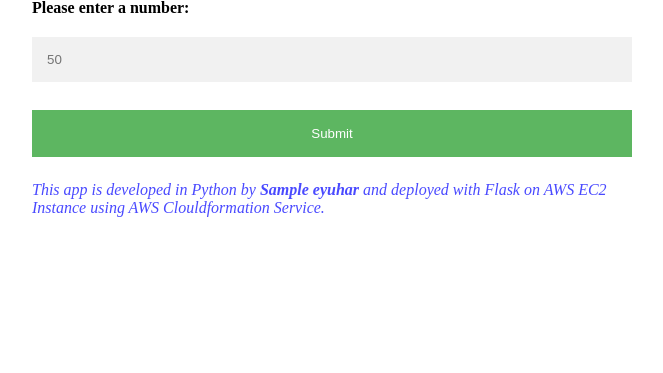
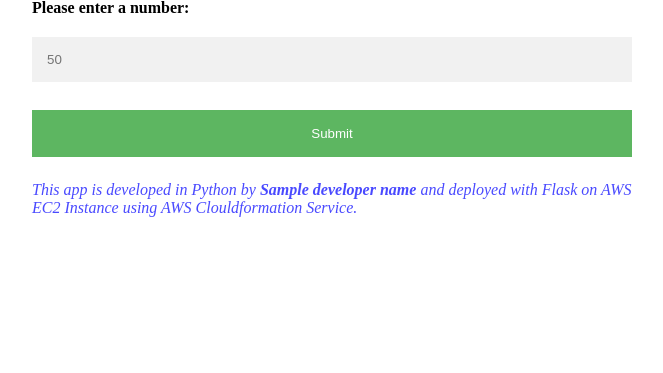
Before and after one commit to eyuhar/roman-numerals-converter, a Flask app: template templates/index.html in a window 1280 px wide. Shown: the part 368-741 px from the top of the page, without its empty margins (308-971 px from the left). Run offline with Flask 3, Linux system fonts and the light colour scheme; the template is opened without the code that fills it: most values are stand-ins (such as "Sample title", 1, 10 or a date in 2020).

Commit message:
Add files via upload

```diff
--- a/app.py
+++ b/app.py
@@ -17,13 +17,13 @@ def main_post():
     if request.method == 'POST':
         alpha = request.form['number']
         if not alpha.isdecimal():
-            return render_template('index.html', developer_name='Guile', not_valid=True)
+            return render_template('index.html', developer_name='eyuhar', not_valid=True)
         number = int(alpha)
         if not 0 < number < 4000:
-            return render_template('index.html', developer_name='Guile', not_valid=True)
-        return render_template('result.html', number_decimal = number , number_roman= convert(number), developer_name='Guile')
+            return render_template('index.html', developer_name='eyuhar', not_valid=True)
+        return render_template('result.html', number_decimal = number , number_roman= convert(number), developer_name='eyuhar')
     else:
-        return render_template('index.html', developer_name='Guile', not_valid=False)
+        return render_template('index.html', developer_name='eyuhar', not_valid=False)
 
 if __name__ == '__main__':
     # app.run(debug=True)
--- a/templates/index.html
+++ b/templates/index.html
@@ -73,7 +73,7 @@
     {% endif %}
   </form>
 
-  <p class="footnote"><i>This app is developed in Python by <b>{{ eyuhar }}</b> and deployed with Flask on AWS EC2 Instance using AWS Clouldformation Service.</i></p>
+  <p class="footnote"><i>This app is developed in Python by <b>{{ developer_name }}</b> and deployed with Flask on AWS EC2 Instance using AWS Clouldformation Service.</i></p>
 </body>
 
 </html>
--- a/templates/result.html
+++ b/templates/result.html
@@ -47,7 +47,7 @@
     <p>Number <span class="result"> <b> {{ number_decimal }}</b> </span>equals to <span class="result"><b>{{ number_roman }}</b></span> in Roman Numerals</p><br><br>
 
 
-    <p class="footnote"><i>This app is developed in Python by <b>{{ eyuhar }}</b> and deployed with Flask on AWS
+    <p class="footnote"><i>This app is developed in Python by <b>{{ developer_name }}</b> and deployed with Flask on AWS
             EC2 Instance using AWS Clouldformation Service.</i></p>
 </body>
 
```
Also changed, not shown: roman-numerals-template.yaml (line endings or trailing spaces).
